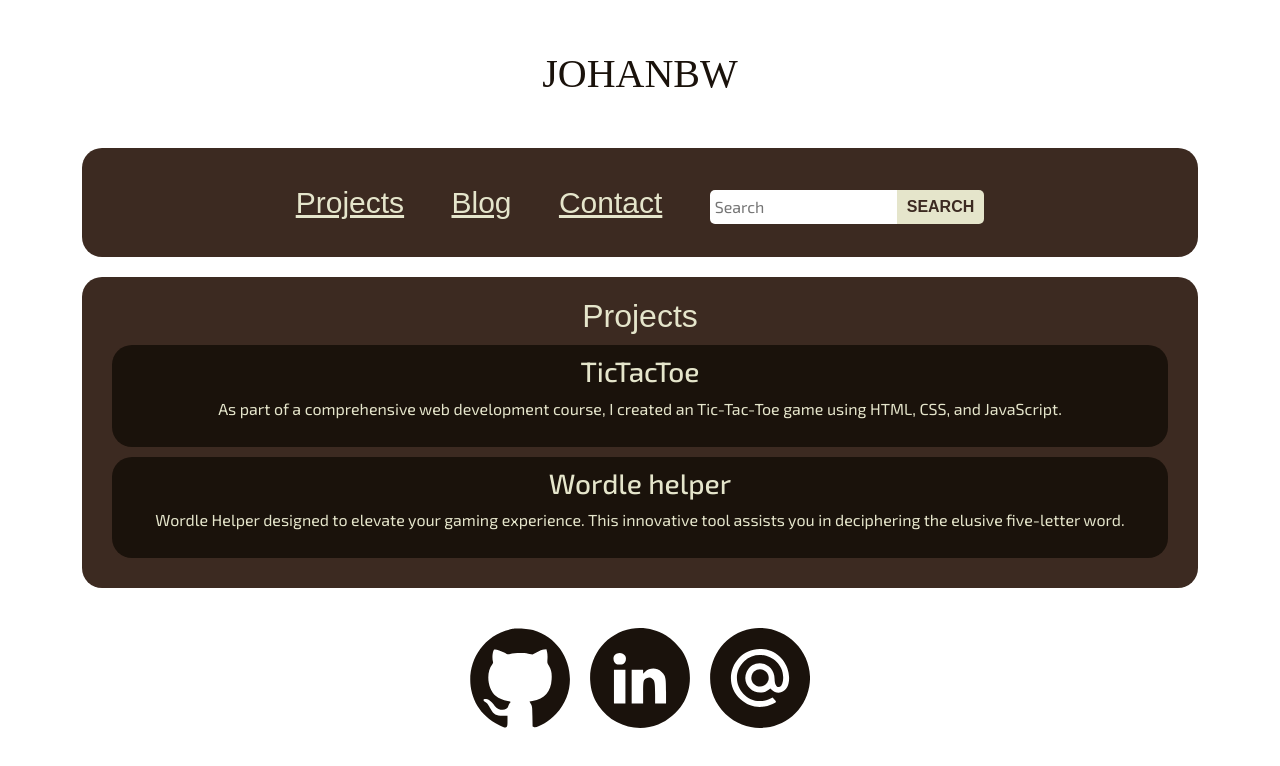
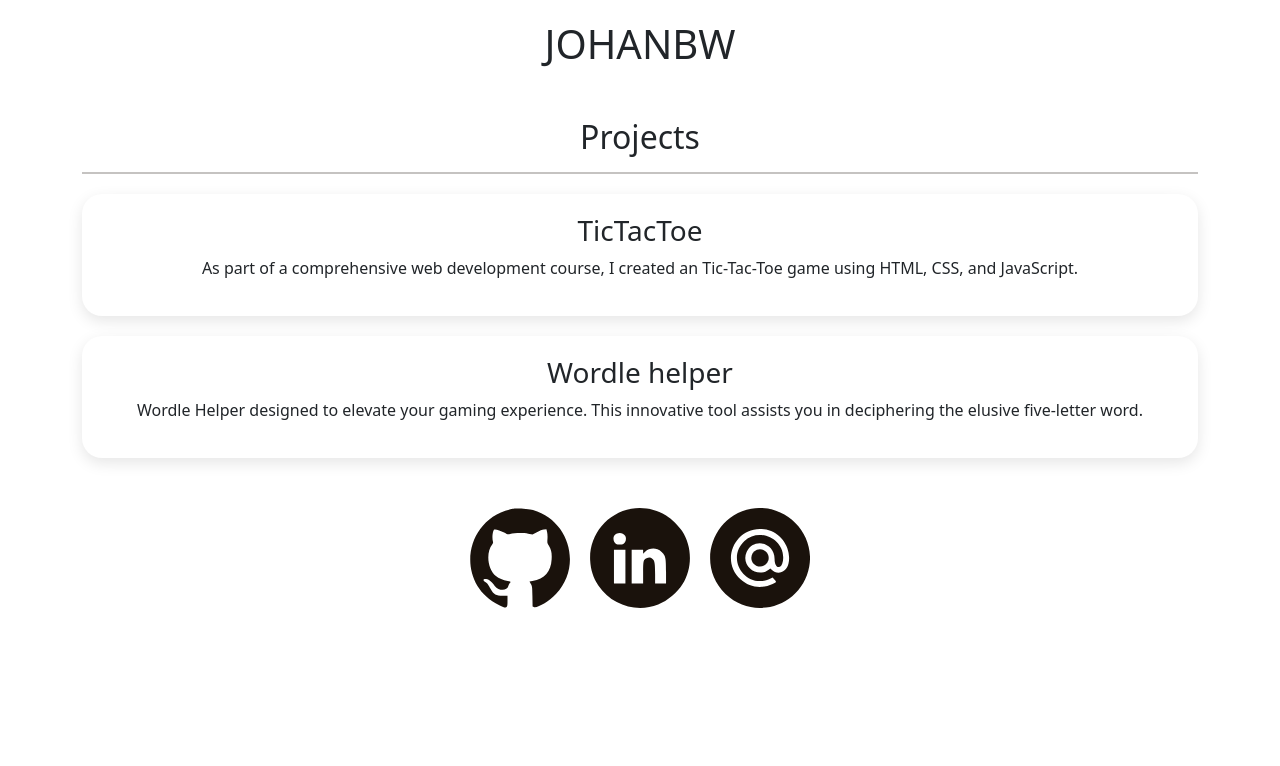
Before and after one commit to vvijk/vvijk.github.io, a plain HTML site: page index.html in a window 1280 px wide. Drawn offline with nearby package versions, Linux system fonts and the light colour scheme; a web font is replaced by a local one.

Commit message:
BIG update only landingpage sofar

```diff
--- a/index.html
+++ b/index.html
@@ -21,20 +21,18 @@
 
         <nav>
             <ul>
-                <li><a href="#projects">Projects</a></li>
-                <li><a href="#blog">Blog</a></li>
-                <li><a href="#contact">Contact</a></li>
-                <li class="search-bar">
-                    <form action="#" method="get">
-                        <input type="text" placeholder="Search" name="search">
-                        <button type="submit">Search</button>
-                    </form>
-                </li>
+                <!--
+
+                    <li><a href="#projects">Projects</a></li>
+                    <li><a href="#blog">Blog</a></li>
+                    <li><a href="#contact">Contact</a></li>
+                -->
             </ul>
         </nav>
 
         <section id="projects">
             <h2>Projects</h2>
+            <hr class="section-divider">
             <div class="project-post" id="tictactoe">
                 <h3>TicTacToe</h3>
                 <p>As part of a comprehensive web development course, I created an Tic-Tac-Toe game using HTML, CSS, and JavaScript.</p>
--- a/styles/styles.css
+++ b/styles/styles.css
@@ -1,87 +1,84 @@
-/*
-#1A120B
-#3C2A21
-#D5CEA3
-#E5E5CB
-*/
+body {
+    background-color: #f5f5f5; /* Set background color to a light gray */
+    color: #333; /* Set text color to a dark gray */
+    font-family: 'Exo 2', sans-serif; /* Change font family for a modern look */
+}
 
-h1{
-    font-size: 3em;
+.container {
+    max-width: 800px;
+    margin: 0 auto;
+    padding: 20px;
 }
+
 header {
     text-align: center;
-    color: #1A120B;
     margin-bottom: 50px;
-    margin-top: 50px;
-    font-family: 'Climate Crisis';
-}
-nav, section, .project, footer {
-    background-color: #3C2A21;
-    color: #E5E5CB;
-    font-family: 'Exo 2', sans-serif;
-}
-nav {
-    border-radius: 20px;
-    text-align: center;
-    padding: 10px;
 }
 
-nav ul{
-    justify-content: center;
-    padding-left: 0;
-    margin-bottom: 0;
+h1 {
+    font-size: 4em;
+    margin-top: 50px;
+    text-align: center;
+    line-height: 1;
+    color: #333; /* Set text color */
+    text-transform: uppercase;
 }
+
+nav {
+    text-align: center;
+    margin-bottom: 20px;
+}
+
+nav ul {
+    list-style: none;
+    padding: 0;
+}
+
 nav ul li {
     display: inline-block;
-    margin: 2%;
-}
-nav form {
-    display: flex;
-}
-nav input {
-    padding: 5px;
-    border: none;
-    border-radius: 5px 0 0 5px;
-}
-nav button {
-    padding: 5px 10px;
-    background-color: #E5E5CB;
-    border: none;
-    border-radius: 0 5px 5px 0;
-    cursor: pointer;
-    font-weight: bold;
-    color: #3C2A21;
-    text-transform: uppercase;
-    font-family: 'Climate Crisis', sans-serif;
-}
-nav button:hover {
-    background-color: #D5CEA3;
+    margin: 0 10px;
 }
 
 nav ul li a {
-    color:#E5E5CB;
-    font-family: 'Climate Crisis', sans-serif;
-    font-size: 30px;
+    text-decoration: none;
+    color: #333; /* Set text color */
+    font-size: 1.2em;
 }
 
 nav ul li a:hover {
-    color: #3C2A21;
-    transition: color 0.2s;
-    background-color: #E5E5CB;
-    border-radius: 3px;
+    color: #666; /* Change color on hover to a darker gray */
 }
 
 section {
+    text-align: center;
+    margin-bottom: 20px;
+}
+
+.project-post {
     padding: 20px;
+    margin-bottom: 20px;
     border-radius: 20px;
-    margin-top: 20px;
-    text-align: center;
+    background-color: #fff; /* Set project post background color to white */
+    box-shadow: 0 5px 15px rgba(0, 0, 0, 0.1); /* Add subtle box shadow for depth */
+    transition: transform 0.3s, box-shadow 0.3s; /* Add transition for smooth effect */
 }
+
+.project-post:hover {
+    background-color: #f0f0f0; /* Change background color on hover to a light gray */
+    box-shadow: 0 10px 20px rgba(0, 0, 0, 0.2); /* Increase shadow on hover */
+    transform: translateY(-5px); /* Lift element slightly on hover */
+}
+
+.section-divider {
+    border-top: 2px solid #1A120B; /* Adjust border color and thickness */
+    margin-bottom: 20px; /* Adjust margin for spacing */
+}
+
 #contact {
     display: flex;
     justify-content: center;
     align-items: center;
-    background-color: white;
+    margin-top: 50px;
 }
 
 #contact a {
@@ -92,43 +89,9 @@ section {
     max-width: 100%;
     max-height: 100px;
     height: auto;
+    transition: transform 0.3s;
 }
 
-section h2 {
-    font-family: 'Climate Crisis', sans-serif;
+#contact img:hover {
+    transform: translateY(-10px);
 }
-
-.project-post {
-    padding: 10px;
-    margin: 10px;
-    border-radius: 20px;
-    background-color: #1A120B;
-    cursor: pointer;
-}
-.project-post:hover{
-    background-color: #E5E5CB;
-    color: #3C2A21;
-}
-
-.blog-container{
-    border-radius: 20px;
-}
-.blog-post {
-    margin: 20px 0;
-    padding: 20px;
-    background-color: #1A120B;
-    border-radius: 20px;
-    box-shadow: 5px 5px 20px #1a120bfc;
-}
-.blog-container {
-    max-height: 300px;
-    overflow-y: auto;
-    scrollbar-width: thin;
-}
-.blog-container::-webkit-scrollbar {
-    width: 5px;
-}
-.blog-container::-webkit-scrollbar-thumb {
-    background-color: #D5CEA3;
-    border-radius: 10px;
-}
```
